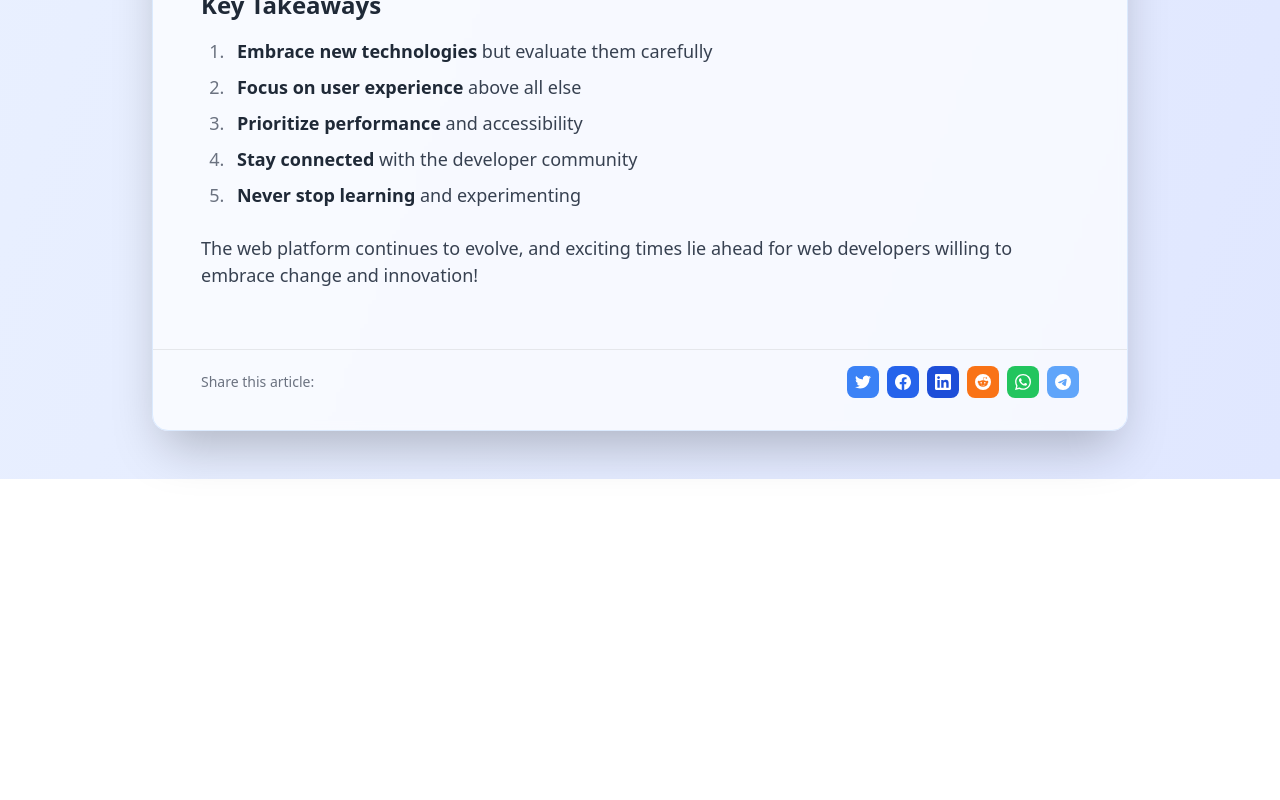
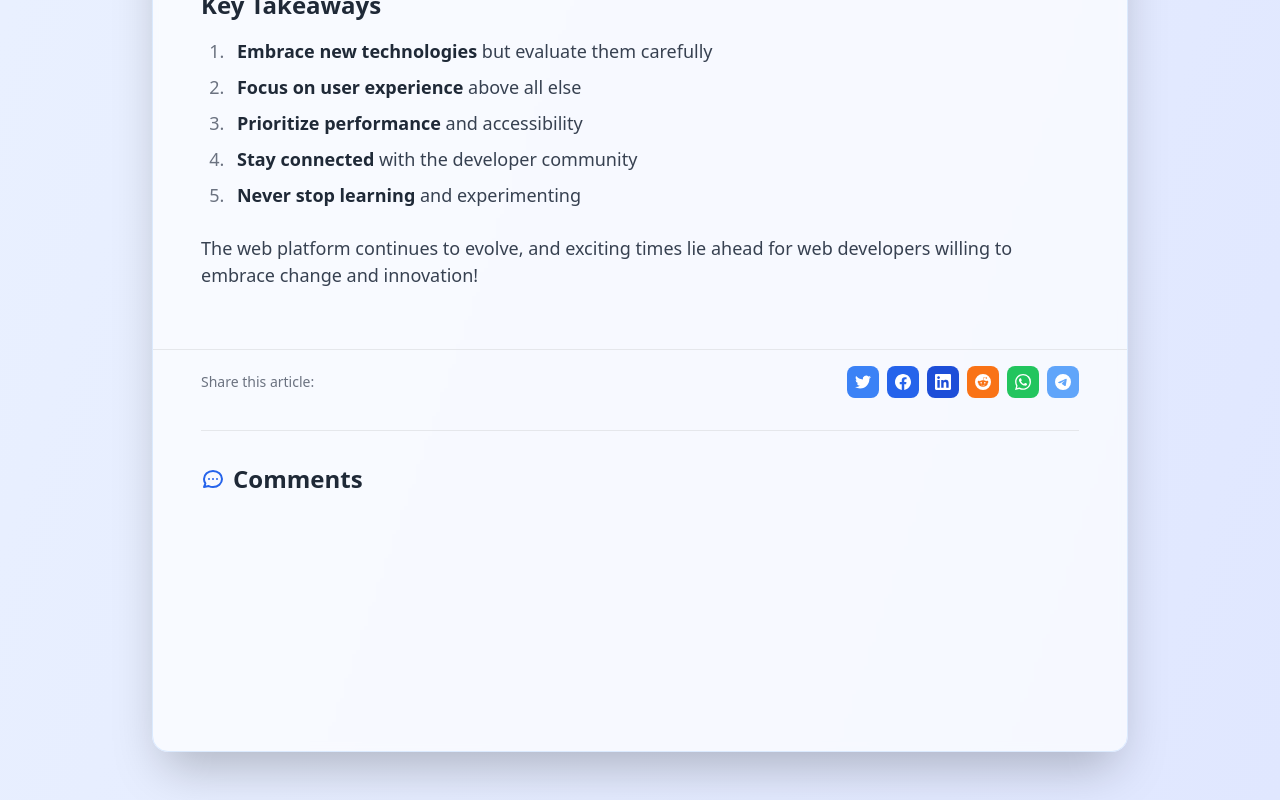
Before and after one commit to joeltankam/website, a Vue app: page /post/future-of-web-dev in a window 1280 px wide. Shown: the part 3070-3870 px from the top of the page. Before the commit the page ends 3549 px from the top, so only its background shows below. Built offline with nearby package versions, Linux system fonts and the light colour scheme.

Commit message:
Set basic comments

```diff
--- /dev/null
+++ b/src/components/Comments.vue
@@ -0,0 +1,77 @@
+<template>
+  <div class="comments-section">
+    <div class="border-t border-gray-200 pt-8">
+      <h2 class="text-2xl font-bold text-gray-800 mb-6 flex items-center gap-2">
+        <svg class="w-6 h-6 text-blue-600" fill="none" stroke="currentColor" viewBox="0 0 24 24">
+          <path stroke-linecap="round" stroke-linejoin="round" stroke-width="2" d="M8 12h.01M12 12h.01M16 12h.01M21 12c0 4.418-4.03 8-9 8a9.863 9.863 0 01-4.255-.949L3 20l1.395-3.72C3.512 15.042 3 13.574 3 12c0-4.418 4.03-8 9-8s9 3.582 9 8z"></path>
+        </svg>
+        Comments
+      </h2>
+
+      <!-- Giscus Comments Container -->
+      <div ref="commentsContainer" class="giscus-container"></div>
+    </div>
+  </div>
+</template>
+
+<script setup lang="ts">
+import { ref, onMounted, watch } from 'vue'
+import { useRoute } from 'vue-router'
+
+interface Props {
+  theme?: 'light' | 'dark' | 'auto'
+}
+
+const props = withDefaults(defineProps<Props>(), {
+  theme: 'light'
+})
+
+const route = useRoute()
+const commentsContainer = ref<HTMLElement | null>(null)
+
+const loadGiscus = () => {
+  if (!commentsContainer.value) return
+
+  // Clear existing comments
+  commentsContainer.value.innerHTML = ''
+
+  const script = document.createElement('script')
+  script.src = 'https://giscus.app/client.js'
+  script.setAttribute('data-repo', 'joeltankam/joeltankam.github.io') // Replace with your repo
+  script.setAttribute('data-repo-id', 'YOUR_REPO_ID') // Replace with your repo ID
+  script.setAttribute('data-category', 'Blog Comments') // Replace with your category
+  script.setAttribute('data-category-id', 'YOUR_CATEGORY_ID') // Replace with your category ID
+  script.setAttribute('data-mapping', 'pathname')
+  script.setAttribute('data-strict', '0')
+  script.setAttribute('data-reactions-enabled', '1')
+  script.setAttribute('data-emit-metadata', '0')
+  script.setAttribute('data-input-position', 'top')
+  script.setAttribute('data-theme', props.theme === 'dark' ? 'dark' : 'light')
+  script.setAttribute('data-lang', 'en')
+  script.setAttribute('data-loading', 'lazy')
+  script.crossOrigin = 'anonymous'
+  script.async = true
+
+  commentsContainer.value.appendChild(script)
+}
+
+onMounted(() => {
+  // Load comments after a short delay to improve page load performance
+  setTimeout(loadGiscus, 500)
+})
+
+// Reload comments when route changes
+watch(() => route.path, () => {
+  loadGiscus()
+})
+</script>
+
+<style scoped>
+.giscus-container {
+  min-height: 200px;
+}
+
+.giscus-container :deep(.giscus) {
+  width: 100%;
+}
+</style>
--- a/src/views/BlogPost.vue
+++ b/src/views/BlogPost.vue
@@ -141,6 +141,11 @@
             </div>
           </div>
         </div>
+
+        <!-- Comments Section -->
+        <div class="px-8 lg:px-12 pb-8">
+          <Comments theme="light" />
+        </div>
       </article>
     </main>
   </div>
@@ -153,6 +158,7 @@ import { getPostBySlug, generateShareUrl, type BlogPost } from '../utils/blog'
 import { useSeo } from '../composables/useSeo'
 import { getOGImage } from '../utils/ogImage'
 import Breadcrumb from '../components/Breadcrumb.vue'
+import Comments from '../components/Comments.vue'
 import hljs from 'highlight.js/lib/core'
 import javascript from 'highlight.js/lib/languages/javascript'
 import typescript from 'highlight.js/lib/languages/typescript'
```
Also changed, not shown: 3 other files (tests, documents, lock files or other folders).
